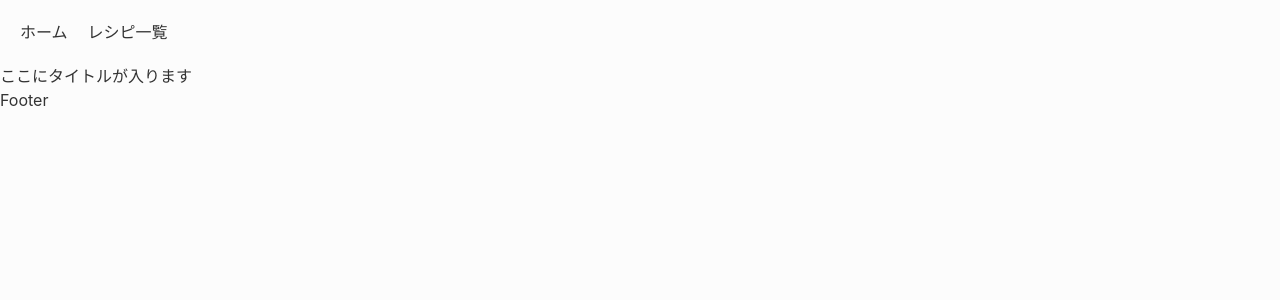
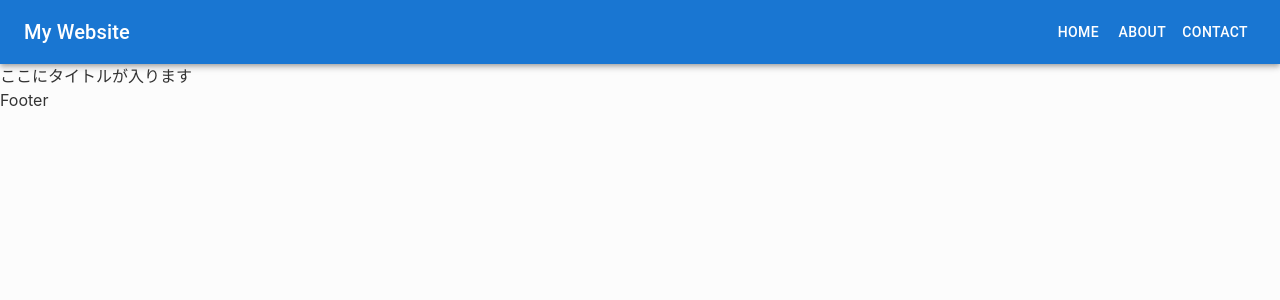
Before and after one commit to dadayama/recipe-app, a Next.js app: page / in a window 1280 px wide. Shown: the top 300 px of the page. Built offline with nearby package versions, Linux system fonts and the light colour scheme.

Commit message:
feat:ヘッダーのスタイル追加

```diff
--- a/components/Header/Header.tsx
+++ b/components/Header/Header.tsx
@@ -1,21 +1,18 @@
-import Link from 'next/link';
-import styles from '@/components/Header/Header.module.scss';
+import { AppBar, Toolbar, Typography, Button } from '@mui/material';
 
 const Header = () => {
   return (
     <header>
-      <div className={styles.inner}>
-        <nav>
-          <ul className={styles.list}>
-            <li className={styles.listItem}>
-              <Link href='/'>ホーム</Link>
-            </li>
-            <li>
-              <Link href='/recipe'>レシピ一覧</Link>
-            </li>
-          </ul>
-        </nav>
-      </div>
+      <AppBar position='sticky'>
+        <Toolbar>
+          <Typography variant='h6' sx={{ flexGrow: 1 }}>
+            My Website
+          </Typography>
+          <Button color='inherit'>Home</Button>
+          <Button color='inherit'>About</Button>
+          <Button color='inherit'>Contact</Button>
+        </Toolbar>
+      </AppBar>
     </header>
   );
 };
```
